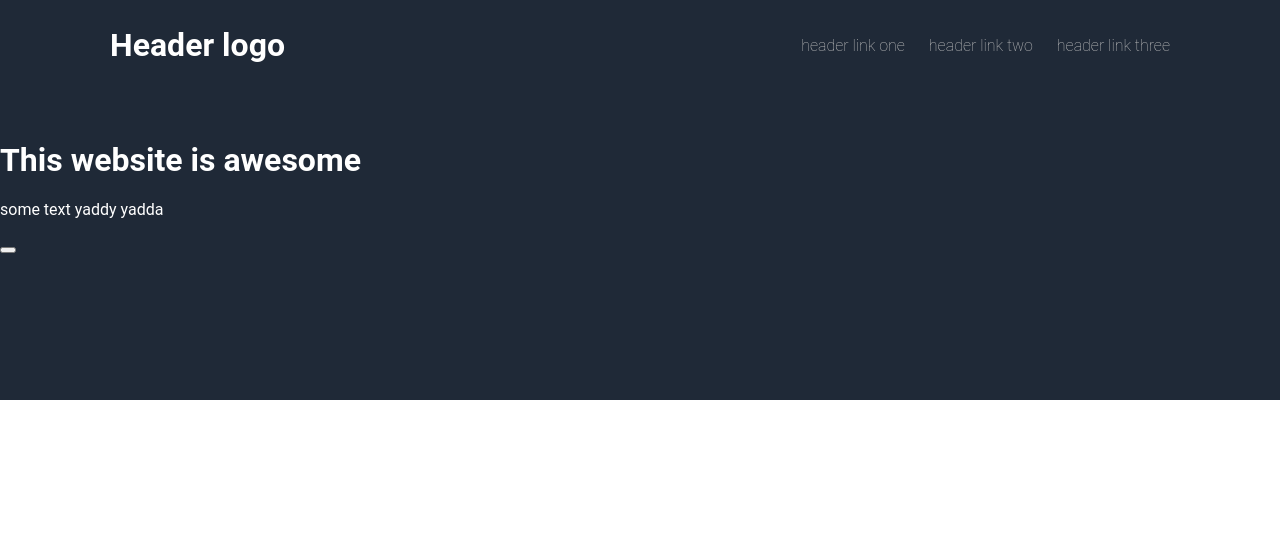
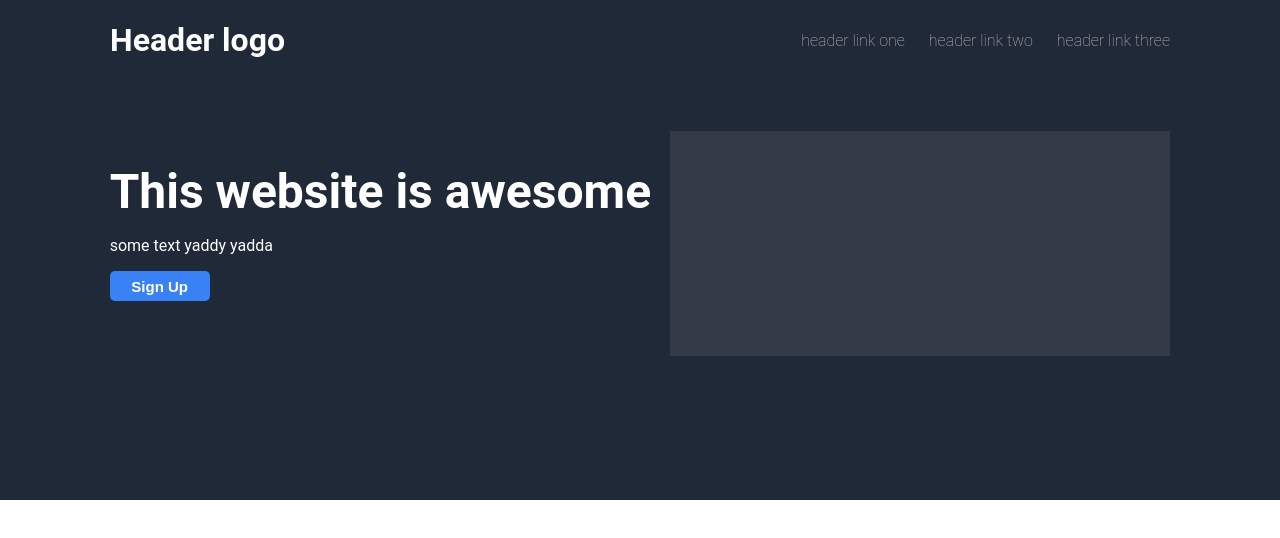
Before and after one commit to ares1345/Landing_Page-Odin, a plain HTML site: page index.html in a window 1280 px wide. Drawn offline with Linux system fonts and the light colour scheme.

Commit message:
finished hero section

```diff
--- a/index.html
+++ b/index.html
@@ -21,7 +21,7 @@
         <div class="text-hero">
             <h1>This website is awesome</h1>
             <p>some text yaddy yadda</p>
-            <button class="button-hero"></button>
+            <button class="button-hero">Sign Up</button>
 
         </div>
         <div class="img-placeholder"></div>
--- a/styles.css
+++ b/styles.css
@@ -8,7 +8,7 @@ body{
 
 .hero {
     background-color: #1F2937;
-    height: 400px;
+    height: 500px;
     color: white;
 }
 
@@ -22,8 +22,9 @@ a {
     display: flex;
     justify-content: space-around;
     align-items: center;
-    padding: 5px 100px;
+    padding: 0px 100px;
     margin-bottom: 50px;
+
 
 }
 
@@ -42,3 +43,34 @@ a {
     margin: 0 10px;
 
 }
+
+.maintext {
+    display: flex;
+    padding: 0 100px;
+
+    justify-content: space-around;
+
+}
+
+.text-hero h1 {
+   font-size: 48px;
+   margin-bottom: 5px;
+}
+
+.text-hero button {
+    font-size: 15px;
+    width: 100px;
+    height: 30px;
+    background-color: #3882F6;
+    border: none;
+    border-radius: 5px;
+    color: white;
+    font-weight: 700;
+}
+
+.img-placeholder {
+    width: 500px;
+    background-color: gray;
+    height: 225px;
+    opacity: 0.2;
+}
```
